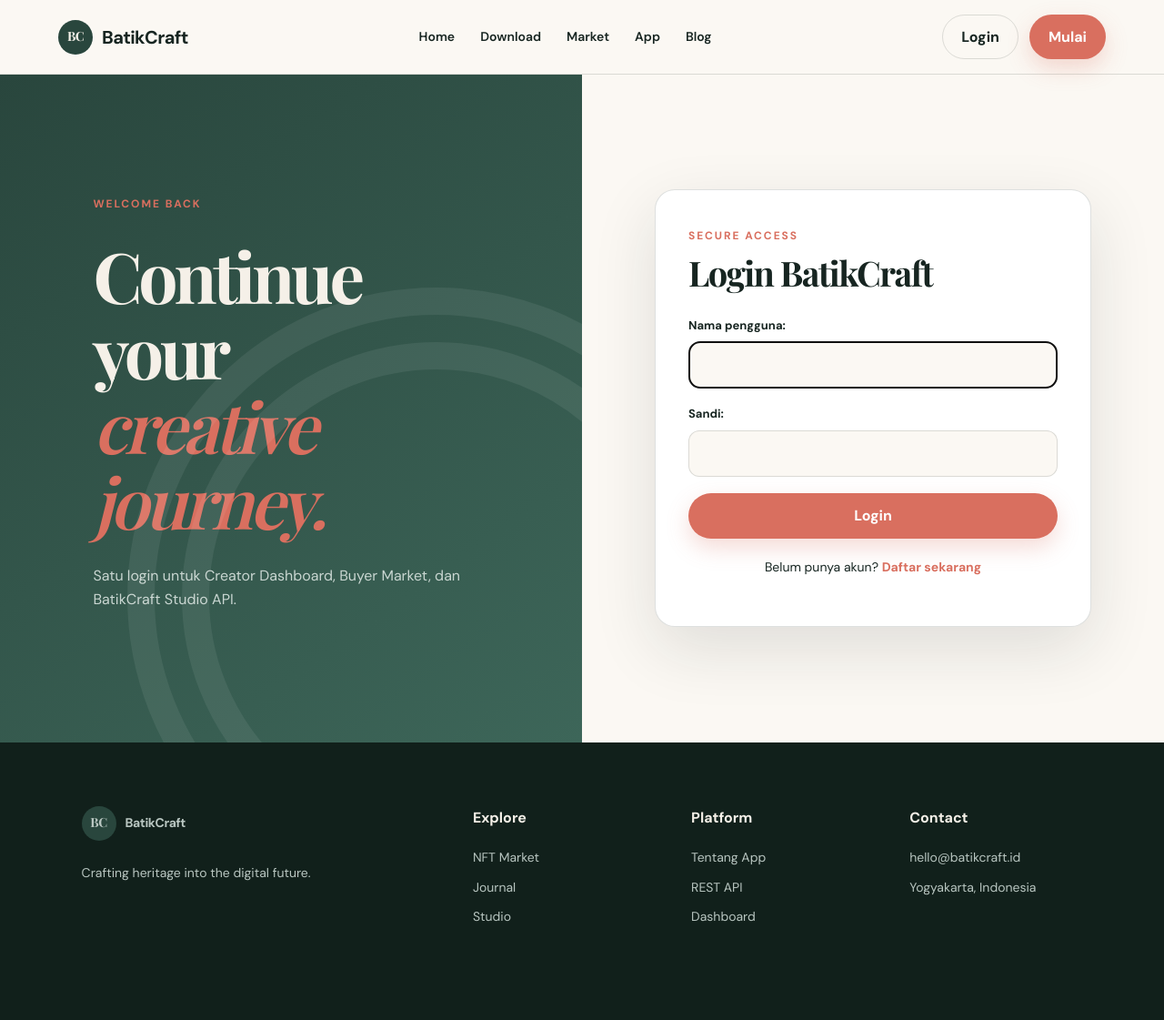
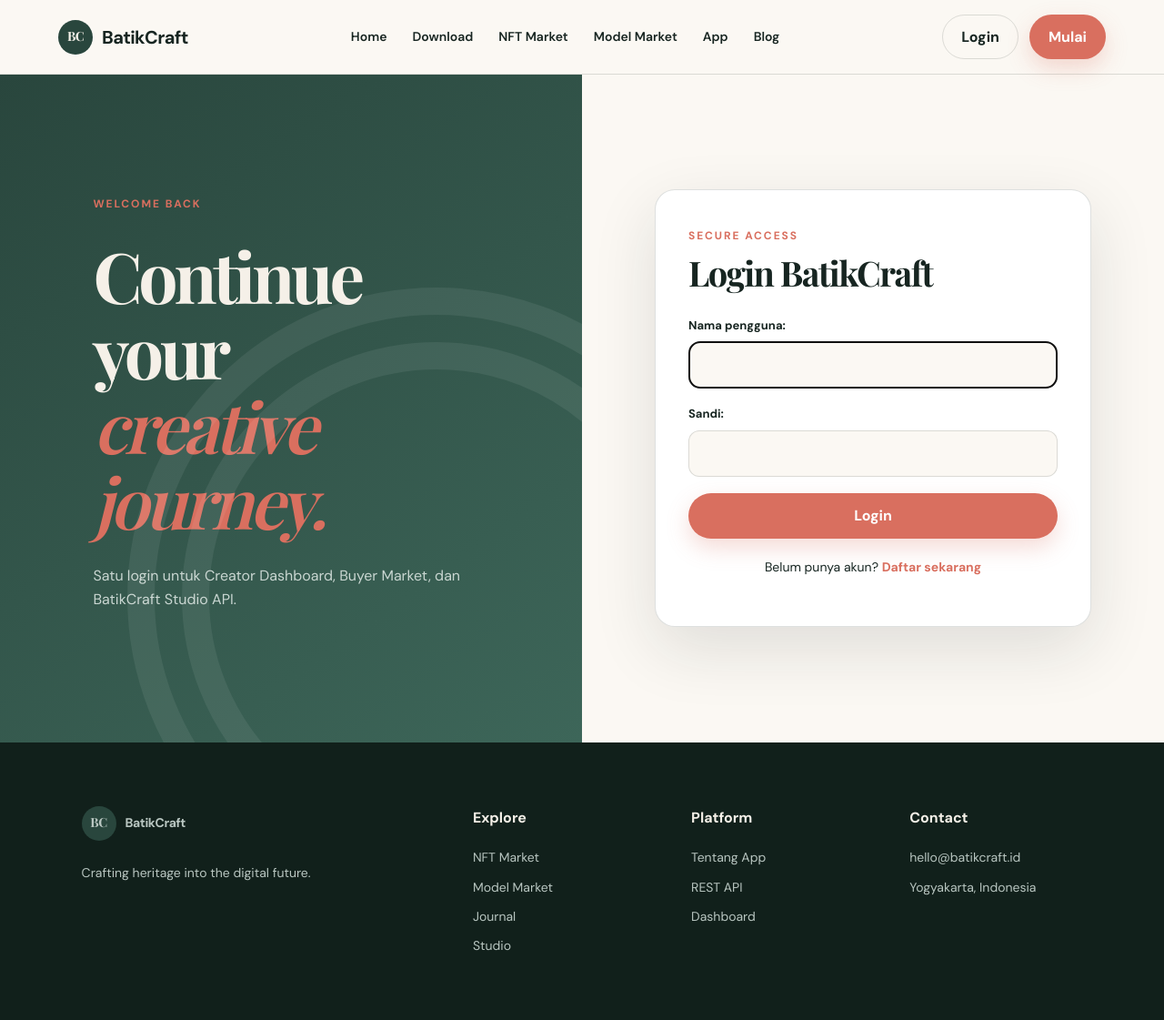
Before and after one commit to balyaapik/BatikCraftWeb, a Django app: page /login/?next=/dashboard/admin/bids/ in a window 1280 px wide. Shown: the whole page at 91% size. Before the commit the page ends 1013 px from the top, so only its background shows below. Run offline with Django 5.2, Linux system fonts and the light colour scheme.

Commit message:
Add model marketplace navigation

```diff
--- a/templates/base.html
+++ b/templates/base.html
@@ -20,7 +20,8 @@
     <nav class="main-nav">
       <a href="{% url 'home' %}">Home</a>
       <a href="{% url 'download' %}">Download</a>
-      <a href="{% url 'market' %}">Market</a>
+      <a href="{% url 'market' %}">NFT Market</a>
+      <a href="{% url 'model_market' %}">Model Market</a>
       <a href="{% url 'app_page' %}">App</a>
       <a href="{% url 'blog_list' %}">Blog</a>
     </nav>
@@ -40,7 +41,7 @@
   {% block site_footer %}
   <footer class="site-footer">
     <div><a class="brand" href="{% url 'home' %}"><span class="brand-mark">BC</span><span>BatikCraft</span></a><p>Crafting heritage into the digital future.</p></div>
-    <div><strong>Explore</strong><a href="{% url 'market' %}">NFT Market</a><a href="{% url 'blog_list' %}">Journal</a><a href="{% url 'download' %}">Studio</a></div>
+    <div><strong>Explore</strong><a href="{% url 'market' %}">NFT Market</a><a href="{% url 'model_market' %}">Model Market</a><a href="{% url 'blog_list' %}">Journal</a><a href="{% url 'download' %}">Studio</a></div>
     <div><strong>Platform</strong><a href="{% url 'app_page' %}">Tentang App</a><a href="/api/v1/">REST API</a><a href="{% url 'dashboard_router' %}">Dashboard</a></div>
     <div><strong>Contact</strong><span>hello@batikcraft.id</span><span>Yogyakarta, Indonesia</span></div>
   </footer>
```
